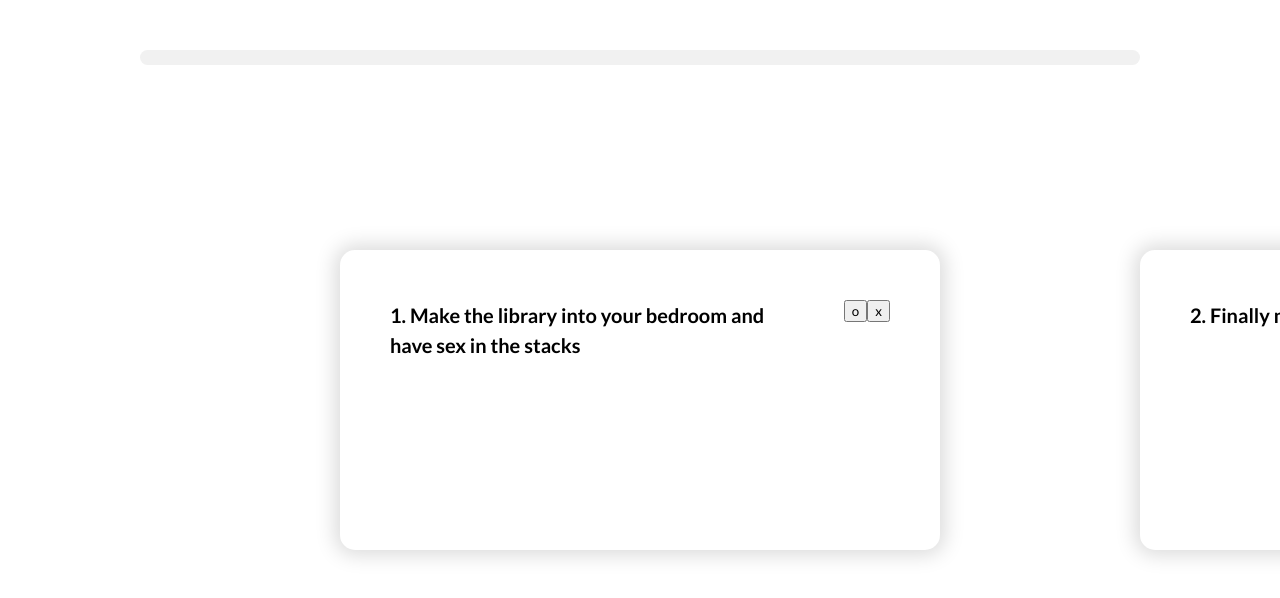
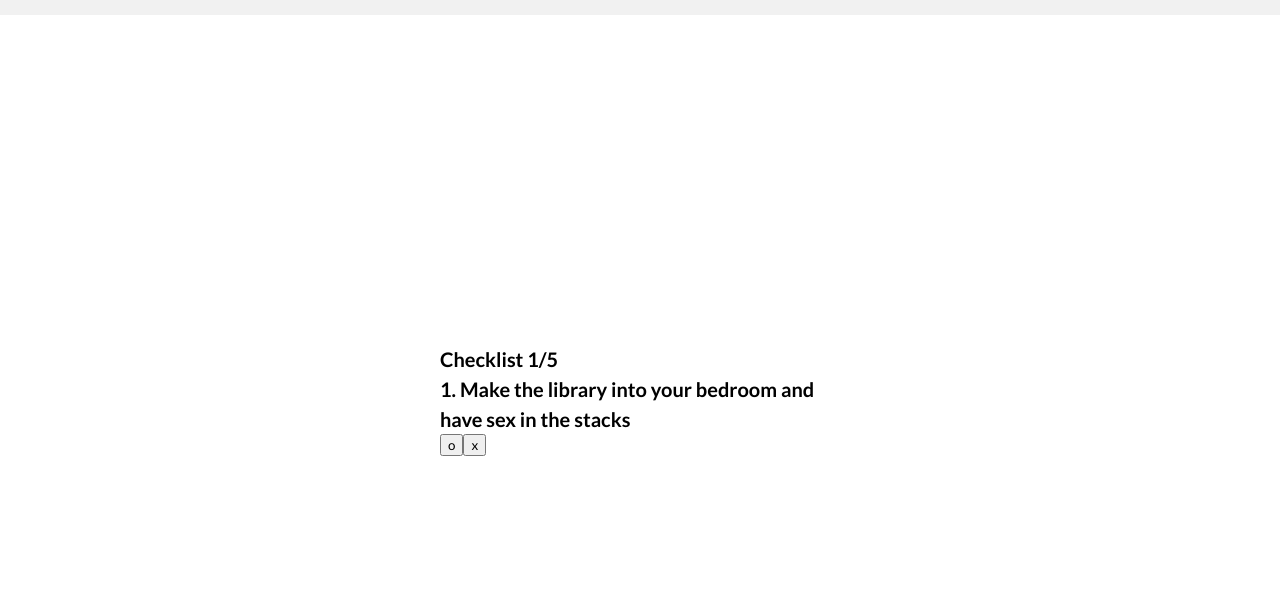
Before and after one commit to yubinary/161-things, a React (Create React App) app: page /161-things in a window 1280 px wide. Shown: the top 598 px of the page. Built offline with nearby package versions, Linux system fonts and the light colour scheme.

Commit message:
Changed checklist format, made all redirection functional

```diff
--- a/src/App.js
+++ b/src/App.js
@@ -1,7 +1,7 @@
 import React from 'react';
 import { BrowserRouter as Router, Route, Switch } from "react-router-dom";
 
-import Things from "./pages/Things.js";
+import CheckList from "./pages/CheckList.js";
 import Intro from "./pages/Intro.js";
 import Result from "./pages/Result.js";
 
@@ -10,7 +10,7 @@ function App() {
     <Router>
       <Switch>
         <Route component={Intro} exact path='/' />
-        <Route component={Things} exact path='/161-things' />
+        <Route component={CheckList} exact path='/161-things' />
         <Route component={Result} exact path='/result' />
       </Switch>
     </Router>
--- a/src/components/Cards.js
+++ b/src/components/Cards.js
@@ -1,8 +1,11 @@
 import React from 'react';
+import { useHistory } from "react-router-dom";
 
 import '../styles/Cards.css';
 
 export default function Cards({ index, setIndex, things, complete, setComplete }) {
+
+  const history = useHistory();
 
   function handleClickAdd() {
     complete[index + 1] = things[index];
@@ -18,72 +21,22 @@ export default function Cards({ index, setIndex, things, complete, setComplete }
     setIndex(index + 1);
   }
 
-  function displayThing(order) {
-    return (
-      <p>{things[index + order]}</p>
-    )
-  }
-
-  function displayCard() {
-    if (index === 0) {
+  if (index >= things.length) {
     return (
       <div className="cards">
-          <div className="card empty">
+        <button onClick={() => { history.push('/result') }}>See Result</button>
       </div>
-          <div className="card current">
-            {displayThing(0)}
+    )
+  } else {
+    return (
+      <div className="cards">
+        <p>Checklist {index + 1}/{things.length}</p>
+        <p>{things[index]}</p>
         <div className="buttons">
           <button onClick={handleClickAdd}>o</button>
           <button onClick={handleClickDelete}>x</button>
         </div>
       </div>
-          <div className="card after" onClick={() => setIndex(index + 1)}>
-            {displayThing(1)}
-          </div>
-        </div>
-      )
-    } else if (index === things.length - 1) {
-      return (
-        <div className="cards">
-          <div className="card before" onClick={() => setIndex(index - 1)}>
-            {displayThing(-1)}
-          </div>
-          <div className="card current">
-            {displayThing(0)}
-            <div className="buttons">
-              <button onClick={handleClickAdd}>o</button>
-              <button onClick={handleClickDelete}>x</button>
-            </div>
-          </div>
-          <div className="card empty">
-          </div>
-        </div>
-      )
-    } else {
-      return (
-        <div className="cards">
-          <div className="card before" onClick={() => setIndex(index - 1)}>
-            {displayThing(-1)}
-          </div>
-          <div className="card current">
-            {displayThing(0)}
-            <div className="buttons">
-              <button onClick={handleClickAdd}>o</button>
-              <button onClick={handleClickDelete}>x</button>
-            </div>
-          </div>
-          <div className="card after" onClick={() => setIndex(index + 1)}>
-            {displayThing(1)}
-          </div>
-        </div>
     )
   }
 }
-
-
-  return (
-    <div>
-      {displayCard()}
-    </div >
-  )
-}
--- a/src/components/ProgressBar.js
+++ b/src/components/ProgressBar.js
@@ -10,7 +10,6 @@ export default function ProgressBar({ index, things }) {
   const containerStyles = {
     height: 15,
     backgroundColor: "#f1f1f1",
-    borderRadius: 50,
   }
 
   const fillerStyles = {
--- a/src/components/constant.js
+++ b/src/components/constant.js
@@ -4,11 +4,11 @@ export const INITTHINGS = [
   "3. Go to the Cornell-Harvard men’s hockey game and throw fish on the ice",
   "4. Take off to NYC for Fall Break, being sure to post on Instagram about it at least twice",
   "5. Sled down Libe Slope during a snowstorm",
-  "6. Take Hotel Administration 4300: Introduction to Wines",
-  "7. Streak across the Arts Quad",
-  "8. Enroll in BIOEE 1540: Introductory Oceanography as a joke, then fall in love with Bruce Monger and attend every class",
-  "9. Test out Olin Library’s musically calibrated steps by kicking stones across them",
-  "10. Go sake bombing at Plum Tree or Miyake",
+  // "6. Take Hotel Administration 4300: Introduction to Wines",
+  // "7. Streak across the Arts Quad",
+  // "8. Enroll in BIOEE 1540: Introductory Oceanography as a joke, then fall in love with Bruce Monger and attend every class",
+  // "9. Test out Olin Library’s musically calibrated steps by kicking stones across them",
+  // "10. Go sake bombing at Plum Tree or Miyake",
   // "11. Order ice cream at the Dairy Bar",
   // "12. Climb the rock wall in Bartels Hall",
   // "13. Listen to a full chimes concert from the clock tower and guess the songs played",
--- a/src/pages/Things.js
+++ b/src/pages/CheckList.js
@@ -1,11 +1,11 @@
-import React, { useState, useEffect } from 'react';
+import React, { useState } from 'react';
 import { INITTHINGS } from '../components/constant.js';
 import ProgressBar from "../components/ProgressBar.js";
 import Cards from "../components/Cards.js";
 
-import '../styles/Things.css';
+import '../styles/CheckList.css';
 
-export default function Things() {
+export default function CheckList() {
   const [index, setIndex] = useState(0);
   const [things, setThings] = useState(INITTHINGS);
   const [complete, setComplete] = useState({});
--- a/src/pages/Intro.js
+++ b/src/pages/Intro.js
@@ -1,6 +1,9 @@
 import React from 'react';
+import { useHistory } from "react-router-dom";
 
 export default function Intro() {
+
+  const history = useHistory();
 
   return (
     <div>
@@ -11,6 +14,10 @@ export default function Intro() {
         It was originally compiled from a 2005 email survey to students, and was updated this summer.
         Best of luck!
       </p>
+      <button onClick={() => { history.push('/161-things') }}>Start</button>
+      <svg xmlns="http://www.w3.org/2000/svg" viewBox="0 0 1440 320">
+        <path fill="#0099ff" fill-opacity="1" d="M0,288L60,261.3C120,235,240,181,360,149.3C480,117,600,107,720,112C840,117,960,139,1080,128C1200,117,1320,75,1380,53.3L1440,32L1440,320L1380,320C1320,320,1200,320,1080,320C960,320,840,320,720,320C600,320,480,320,360,320C240,320,120,320,60,320L0,320Z"></path>
+      </svg>
     </div>
   )
 }
--- a/src/styles/Cards.css
+++ b/src/styles/Cards.css
@@ -1,7 +1,3 @@
-.cards, .card{
-  display: flex;
-}
-
 .card{
   border-radius: 15px;
   width: 600px;
@@ -11,7 +7,7 @@
   padding: 50px;
 }
 
-.card p{
+p{
   font-size: 20px;
   font-weight: 700;
   margin: 0px auto 0px 0px;
@@ -19,6 +15,6 @@
   line-height: 1.5em;
 }
 
-.before, .current, .after{
+.before, .current, .after, .result{
   box-shadow: 0px 0px 20px 5px #dbdbdb;
 }
--- a/src/styles/ProgressBar.css
+++ b/src/styles/ProgressBar.css
@@ -1,4 +1,3 @@
 .progress-bar{
-  width: 1000px;
-  margin: 50px auto;
+  width: 100%;
 }
```
Also changed, not shown: src/styles/CheckList.css (renamed from src/styles/Things.css), 1 other file (tests, documents, lock files or other folders). Lines whose indentation alone changed are shown as unchanged.
